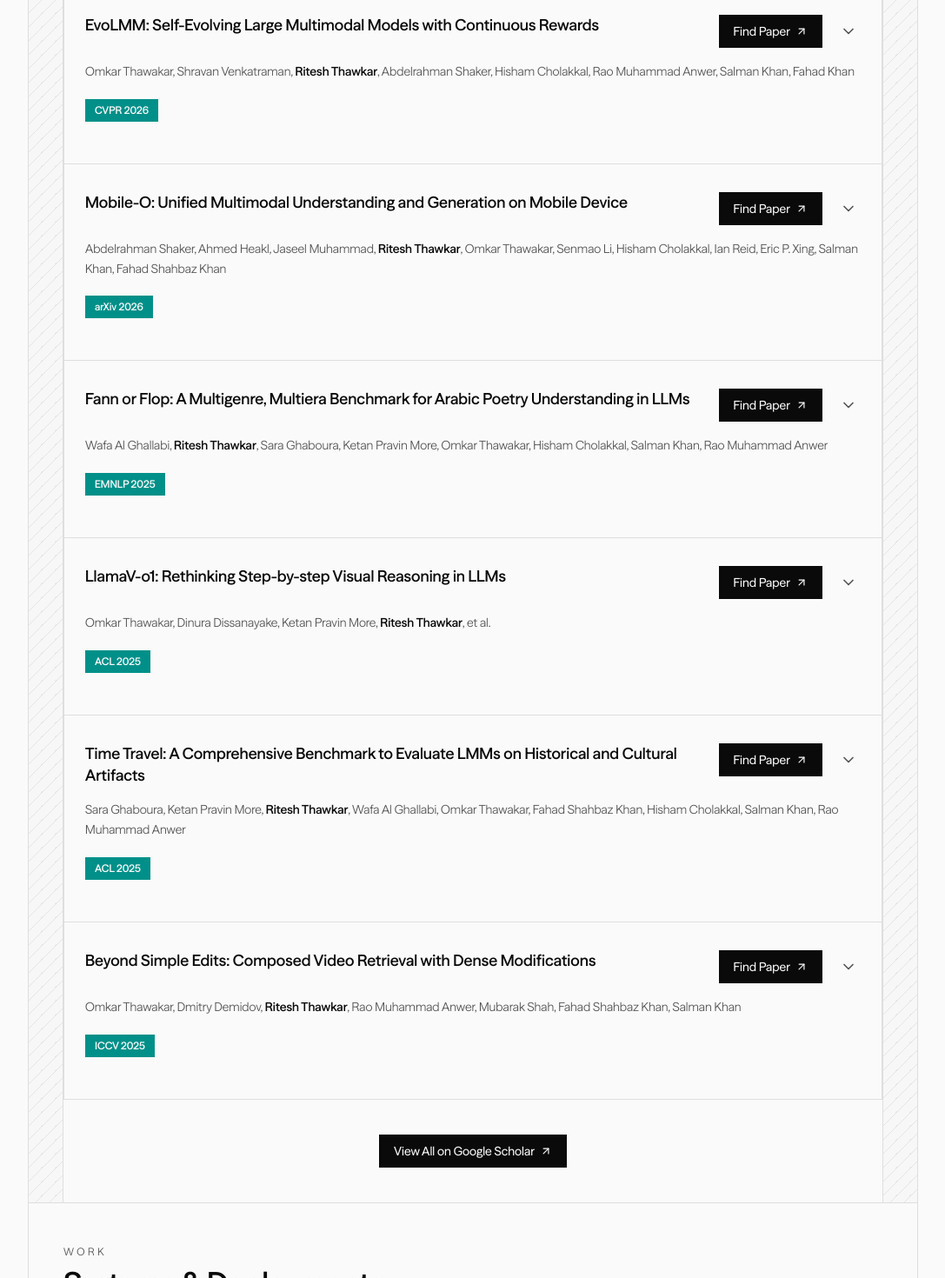
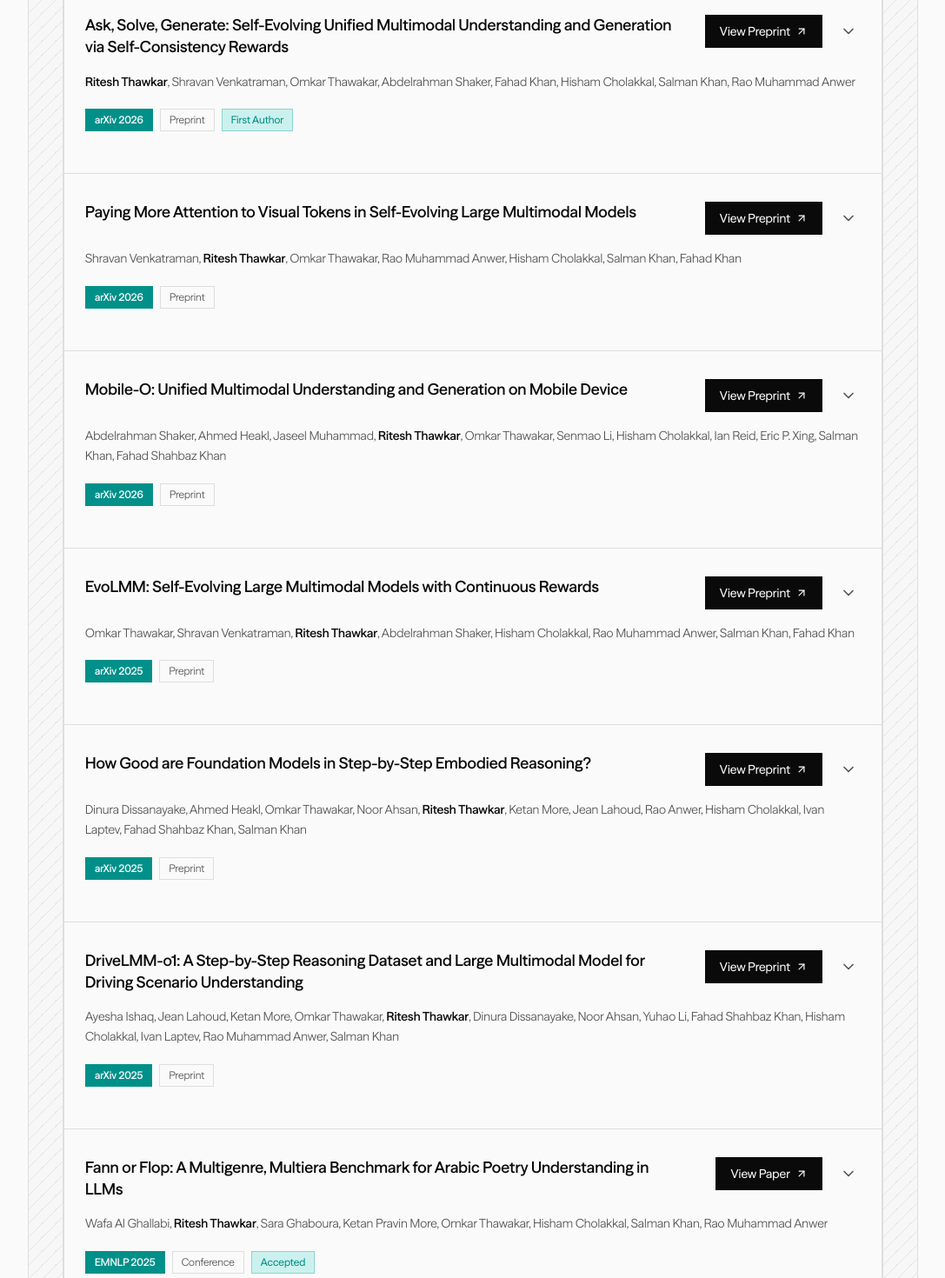
Before and after one commit to riteshthawkar/Portfolio-website, a Next.js app: page / in a window 1280 px wide. Shown: the part 880-2350 px from the top of the page at 87% size, without its empty margins (96-1183 px from the left). Built offline with nearby package versions, Linux system fonts and the light colour scheme.

Commit message:
Update portfolio publications on restored design

```diff
--- a/components/publications.tsx
+++ b/components/publications.tsx
@@ -7,13 +7,30 @@ import { ChevronDown } from "lucide-react"
 
 const publications = [
   {
-    id: "C1",
-    tag: "CVPR 2026",
+    id: "S2",
+    tag: "arXiv 2026",
     title:
-      "EvoLMM: Self-Evolving Large Multimodal Models with Continuous Rewards",
+      "Ask, Solve, Generate: Self-Evolving Unified Multimodal Understanding and Generation via Self-Consistency Rewards",
     authors:
-      "Omkar Thawakar, Shravan Venkatraman, Ritesh Thawkar, Abdelrahman Shaker, Hisham Cholakkal, Rao Muhammad Anwer, Salman Khan, Fahad Khan",
-    abstract: "Recent advancements in large multimodal models (LMMs) have led to impressive capabilities in reasoning and perception, but their training often relies on human-curated data or external reward models, which can limit their autonomy and scalability. To address this, a new framework called EvoLMM has been proposed, aiming to enhance LMM reasoning in a purely unsupervised manner without annotated data or reward distillation. EvoLMM introduces a self-evolving framework that instantiates two cooperative agents from a single backbone model: a Proposer and a Solver. When using Qwen2.5-VL as the base model, EvoLMM demonstrates consistent improvements of up to approximately 3% on multimodal math-reasoning benchmarks like ChartQA, MathVista, and MathVision, using only raw training images."
+      "Ritesh Thawkar, Shravan Venkatraman, Omkar Thawakar, Abdelrahman Shaker, Fahad Khan, Hisham Cholakkal, Salman Khan, Rao Muhammad Anwer",
+    type: "Preprint",
+    status: "First Author",
+    link: "https://arxiv.org/abs/2606.27376",
+    linkLabel: "View Preprint",
+    abstract: "Ask, Solve, Generate studies whether unified LMMs can improve visual understanding and image generation without curated post-training supervision. The framework uses internal proposer, solver, and generator roles with self-derived consistency rewards, including Solver Token Entropy and multi-scale generation evaluation. Across diffusion, rectified-flow, and autoregressive backbones, the method improves both understanding and generation metrics using only unlabeled images."
+  },
+  {
+    id: "S3",
+    tag: "arXiv 2026",
+    title:
+      "Paying More Attention to Visual Tokens in Self-Evolving Large Multimodal Models",
+    authors:
+      "Shravan Venkatraman, Ritesh Thawkar, Omkar Thawakar, Rao Muhammad Anwer, Hisham Cholakkal, Salman Khan, Fahad Khan",
+    type: "Preprint",
+    status: null,
+    link: "https://arxiv.org/abs/2606.27373",
+    linkLabel: "View Preprint",
+    abstract: "This work identifies visual under-conditioning as a failure mode in self-evolving LMMs, where models can rely on language priors instead of visual evidence. It introduces VISE, an unsupervised self-evolution framework that regularizes visual conditioning through geometric and semantic invariance rewards. Experiments across 18 benchmarks show improved captioning, visual question answering, and reduced object hallucination across model families and scales."
   },
   {
     id: "S1",
@@ -22,7 +39,50 @@ const publications = [
       "Mobile-O: Unified Multimodal Understanding and Generation on Mobile Device",
     authors:
       "Abdelrahman Shaker, Ahmed Heakl, Jaseel Muhammad, Ritesh Thawkar, Omkar Thawakar, Senmao Li, Hisham Cholakkal, Ian Reid, Eric P. Xing, Salman Khan, Fahad Shahbaz Khan",
+    type: "Preprint",
+    status: null,
+    link: "https://arxiv.org/abs/2602.20161",
+    linkLabel: "View Preprint",
     abstract: "Unified multimodal models, capable of both understanding and generating visual content within a single architecture, currently face challenges regarding data requirements and heavy computational demands, making them unsuitable for edge device deployment. The paper introduces Mobile-O, a compact vision-language-diffusion model designed to bring unified multimodal intelligence to mobile devices. Its core component, the Mobile Conditioning Projector (MCP), integrates vision-language features with a diffusion generator. Despite its efficiency, Mobile-O achieves competitive or superior performance compared to other unified models, reaching 74% on GenEval and outperforming models like Show-O and JanusFlow."
+  },
+  {
+    id: "C1",
+    tag: "arXiv 2025",
+    title:
+      "EvoLMM: Self-Evolving Large Multimodal Models with Continuous Rewards",
+    authors:
+      "Omkar Thawakar, Shravan Venkatraman, Ritesh Thawkar, Abdelrahman Shaker, Hisham Cholakkal, Rao Muhammad Anwer, Salman Khan, Fahad Khan",
+    type: "Preprint",
+    status: null,
+    link: "https://arxiv.org/abs/2511.16672",
+    linkLabel: "View Preprint",
+    abstract: "Recent advancements in large multimodal models (LMMs) have led to impressive capabilities in reasoning and perception, but their training often relies on human-curated data or external reward models, which can limit their autonomy and scalability. To address this, a new framework called EvoLMM has been proposed, aiming to enhance LMM reasoning in a purely unsupervised manner without annotated data or reward distillation. EvoLMM introduces a self-evolving framework that instantiates two cooperative agents from a single backbone model: a Proposer and a Solver. When using Qwen2.5-VL as the base model, EvoLMM demonstrates consistent improvements of up to approximately 3% on multimodal math-reasoning benchmarks like ChartQA, MathVista, and MathVision, using only raw training images."
+  },
+  {
+    id: "S4",
+    tag: "arXiv 2025",
+    title:
+      "How Good are Foundation Models in Step-by-Step Embodied Reasoning?",
+    authors:
+      "Dinura Dissanayake, Ahmed Heakl, Omkar Thawakar, Noor Ahsan, Ritesh Thawkar, Ketan More, Jean Lahoud, Rao Anwer, Hisham Cholakkal, Ivan Laptev, Fahad Shahbaz Khan, Salman Khan",
+    type: "Preprint",
+    status: null,
+    link: "https://arxiv.org/abs/2509.15293",
+    linkLabel: "View Preprint",
+    abstract: "This paper evaluates whether foundation models can perform step-by-step reasoning for embodied decision-making tasks. It introduces the Foundation Model Embodied Reasoning benchmark, covering multimodal observations, physical constraints, safety, and action reasoning across 10 tasks and 8 embodiments. The benchmark highlights current LMM strengths and limitations for grounded robot intelligence."
+  },
+  {
+    id: "S5",
+    tag: "arXiv 2025",
+    title:
+      "DriveLMM-o1: A Step-by-Step Reasoning Dataset and Large Multimodal Model for Driving Scenario Understanding",
+    authors:
+      "Ayesha Ishaq, Jean Lahoud, Ketan More, Omkar Thawakar, Ritesh Thawkar, Dinura Dissanayake, Noor Ahsan, Yuhao Li, Fahad Shahbaz Khan, Hisham Cholakkal, Ivan Laptev, Rao Muhammad Anwer, Salman Khan",
+    type: "Preprint",
+    status: null,
+    link: "https://arxiv.org/abs/2503.10621",
+    linkLabel: "View Preprint",
+    abstract: "DriveLMM-o1 introduces a step-by-step reasoning dataset and benchmark for autonomous driving scenario understanding. The dataset covers perception, prediction, and planning questions with reasoning traces, and the accompanying LMM improves both answer accuracy and reasoning quality over previous open-source models. The work targets more interpretable multimodal reasoning for complex driving scenes."
   },
   {
     id: "C2",
@@ -31,6 +91,10 @@ const publications = [
       "Fann or Flop: A Multigenre, Multiera Benchmark for Arabic Poetry Understanding in LLMs",
     authors:
       "Wafa Al Ghallabi, Ritesh Thawkar, Sara Ghaboura, Ketan Pravin More, Omkar Thawakar, Hisham Cholakkal, Salman Khan, Rao Muhammad Anwer",
+    type: "Conference",
+    status: "Accepted",
+    link: "https://arxiv.org/abs/2505.18152",
+    linkLabel: "View Paper",
     abstract: "Arabic poetry is a rich and culturally significant form of expression, characterized by layered meanings, stylistic diversity, and historical continuity. Despite the strong performance of Large Language Models (LLMs) in various languages and tasks, their ability to comprehend Arabic poetry remains largely unexplored. This paper introduces \"Fann or Flop,\" the first benchmark specifically designed to evaluate LLMs' understanding of Arabic poetry. It covers 12 historical eras and includes 14 core poetic genres and diverse metrical forms. Evaluations reveal that most state-of-the-art LLMs struggle with poetic understanding, even if they perform well on standard Arabic benchmarks."
   },
   {
@@ -39,6 +103,10 @@ const publications = [
     title: "LlamaV-o1: Rethinking Step-by-step Visual Reasoning in LLMs",
     authors:
       "Omkar Thawakar, Dinura Dissanayake, Ketan Pravin More, Ritesh Thawkar, et al.",
+    type: "Conference",
+    status: "Accepted",
+    link: "https://arxiv.org/abs/2501.06186",
+    linkLabel: "View Paper",
     abstract: "Reasoning is a fundamental capability for solving complex multi-step problems, particularly in visual contexts where sequential step-wise understanding is essential. We propose a comprehensive framework for advancing step-by-step visual reasoning in large language models (LMMs). First, we introduce a visual reasoning benchmark designed to evaluate multi-step reasoning tasks. Second, we propose a novel metric assessing visual reasoning quality emphasizing both correctness and logical coherence. Third, we present a new multimodal visual reasoning model, named LlamaV-o1, trained using a multi-step curriculum learning approach. LlamaV-o1 outperforms existing open-source models and performs favorably against closed-source proprietary models."
   },
   {
@@ -48,6 +116,10 @@ const publications = [
       "Time Travel: A Comprehensive Benchmark to Evaluate LMMs on Historical and Cultural Artifacts",
     authors:
       "Sara Ghaboura, Ketan Pravin More, Ritesh Thawkar, Wafa Al Ghallabi, Omkar Thawakar, Fahad Shahbaz Khan, Hisham Cholakkal, Salman Khan, Rao Muhammad Anwer",
+    type: "Conference",
+    status: "Accepted",
+    link: "https://arxiv.org/abs/2502.14865",
+    linkLabel: "View Paper",
     abstract: "Understanding historical and cultural artifacts requires human expertise and advanced computational techniques. While large multimodal models (LMMs) offer promising support, their evaluation necessitates a standardized benchmark. This paper introduces TimeTravel, a benchmark comprising 10,250 expert-verified samples spanning 266 distinct cultures across 10 major historical regions. It offers a structured dataset and robust evaluation framework to assess AI models' capabilities in classification, interpretation, and historical comprehension. By evaluating closed- and open-source LMMs, the authors identify their strengths and limitations in handling historically significant artifacts."
   },
   {
@@ -57,13 +129,13 @@ const publications = [
       "Beyond Simple Edits: Composed Video Retrieval with Dense Modifications",
     authors:
       "Omkar Thawakar, Dmitry Demidov, Ritesh Thawkar, Rao Muhammad Anwer, Mubarak Shah, Fahad Shahbaz Khan, Salman Khan",
+    type: "Conference",
+    status: "Accepted",
+    link: "https://arxiv.org/abs/2508.14039",
+    linkLabel: "View Paper",
     abstract: "Composed video retrieval aims to retrieve a target video based on a query video and a textual description detailing specific modifications. Standard frameworks often struggle with fine-grained compositional queries. To overcome this, researchers introduce a novel dataset called Dense-WebVid-CoVR, designed to capture fine-grained and composed actions across diverse video segments. It comprises 1.6 million samples with dense modification text. The paper develops an integrated model utilizing a grounded text encoder for precise visual-textual alignment. The proposed model achieves state-of-the-art results, including 71.3% Recall@1 in the visual+text setting."
   },
 ]
-
-function scholarSearchHref(title: string) {
-  return `https://scholar.google.com/scholar?q=${encodeURIComponent(title)}`
-}
 
 function highlightName(authors: string) {
   const parts = authors.split("Ritesh Thawkar")
@@ -93,7 +165,7 @@ function PublicationItem({ pub }: { pub: typeof publications[0] }) {
 
         <div className="flex shrink-0 items-center gap-4">
           <div onClick={(e) => e.stopPropagation()}>
-            <PillButton href={scholarSearchHref(pub.title)} label="Find Paper" />
+            <PillButton href={pub.link} label={pub.linkLabel} />
           </div>
           <button
             type="button"
@@ -116,6 +188,14 @@ function PublicationItem({ pub }: { pub: typeof publications[0] }) {
         <span className="border border-brand bg-brand px-2.5 py-1 font-sans text-xs font-semibold text-brand-foreground">
           {pub.tag}
         </span>
+        <span className="border border-border bg-background px-2.5 py-1 font-sans text-xs text-muted-foreground">
+          {pub.type}
+        </span>
+        {pub.status && (
+          <span className="border border-brand/30 bg-brand-muted px-2.5 py-1 font-sans text-xs font-medium text-brand">
+            {pub.status}
+          </span>
+        )}
       </div>
 
       {/* Hidden Detail: Abstract */}
```
Also changed, not shown: components/hero.tsx (+1 -8 lines).
